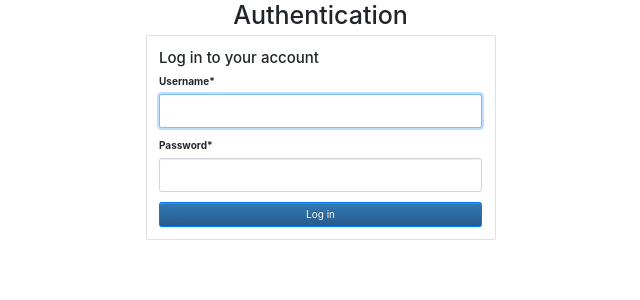
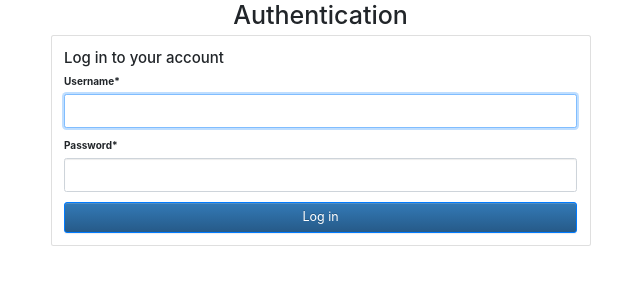
Before and after one commit to garry8888/siteproject, a Django app: page /users/login/ in a window 1280 px wide. Shown: the part 35-335 px from the top of the page, without its empty margins (327-967 px from the left). Run offline with Django 3.2, Linux system fonts and the light colour scheme; some libraries are stand-ins or nearby versions.

Commit message:
fix styles

```diff
--- a/gsite/static/gsite/wrapper.css
+++ b/gsite/static/gsite/wrapper.css
@@ -17,6 +17,3 @@ header {
 h3 a {
     color: #FCA025;
 }
-body {
-    padding-left: 15px;
-}
--- a/users/templates/users/registration/logged_out.html
+++ b/users/templates/users/registration/logged_out.html
@@ -4,7 +4,7 @@
 <div  class="card" style="margin-top: 10%; border: 3px solid #b0c4de; border-collapse: collapse">
 <div  class="card-body">
 <h4  class="card-title">You are logged out!</h4>
-<a  href="{% url 'login' %}" class="btn btn-primary btn-block" style="height: 35px; width: 300px">Log in again</a>
+<a  href="{% url 'login' %}" class="btn btn-primary btn-lg" style="width: 100%">Log in again</a>
 </div>
 </div>
 {% endblock %}
--- a/users/templates/users/registration/login.html
+++ b/users/templates/users/registration/login.html
@@ -12,7 +12,7 @@
 
 {{ form|crispy }}
 
-<button type="submit" class="btn btn-primary btn-block">Log in</button>
+<button type="submit" class="btn btn-primary btn-lg" style="width: 100%">Log in</button>
 </form>
 </div>
 </div>
--- a/users/templates/users/users_base.html
+++ b/users/templates/users/users_base.html
@@ -7,7 +7,7 @@
 <body>
   <div  class="container">
     <div  class="row justify-content-center">
-      <div  class="col-4">
+      <div  class="col-lg-6">
       <h1  class="text-center">Authentication</h1>
       {% block main %}
       {% endblock %}
```
